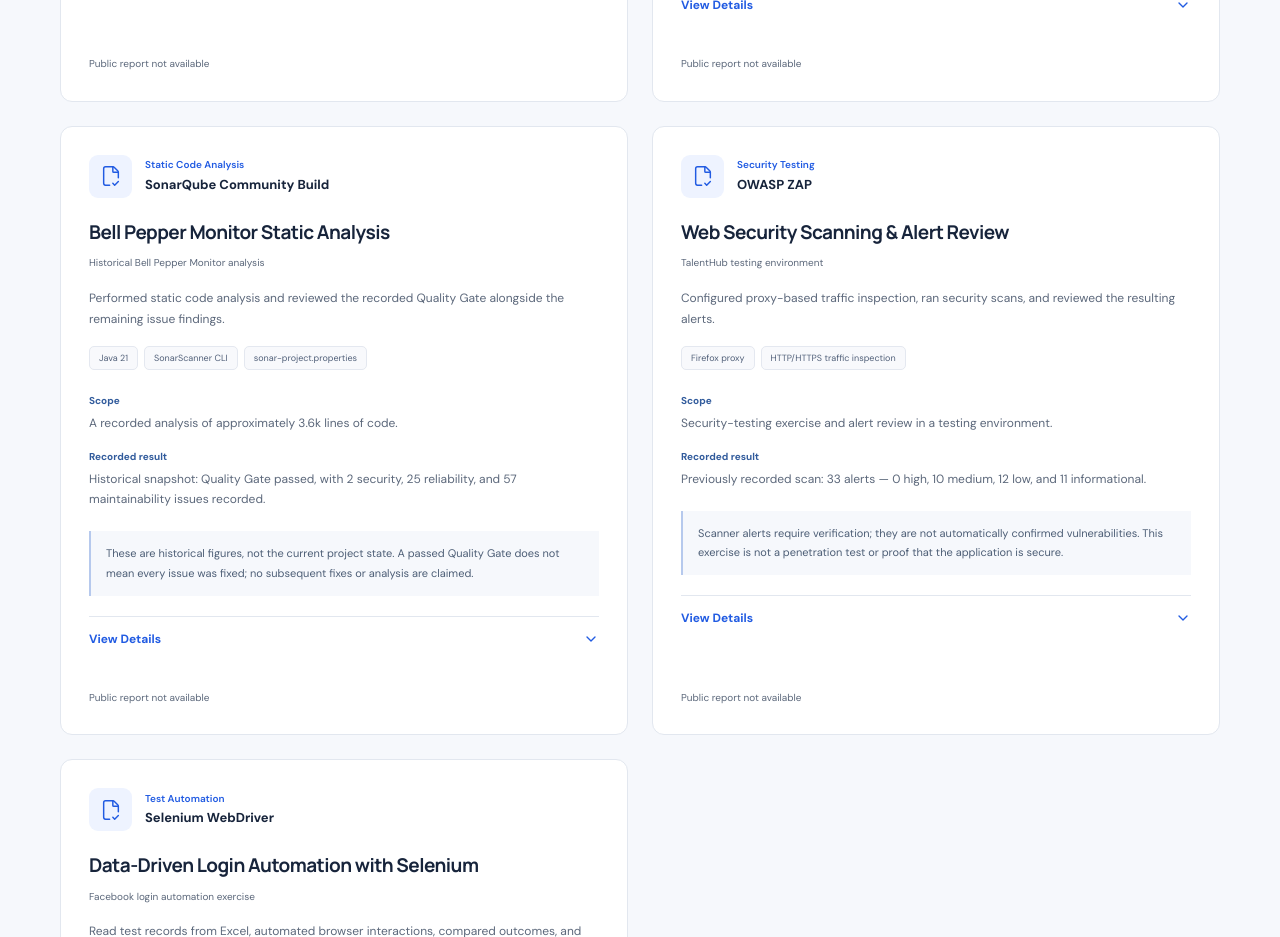
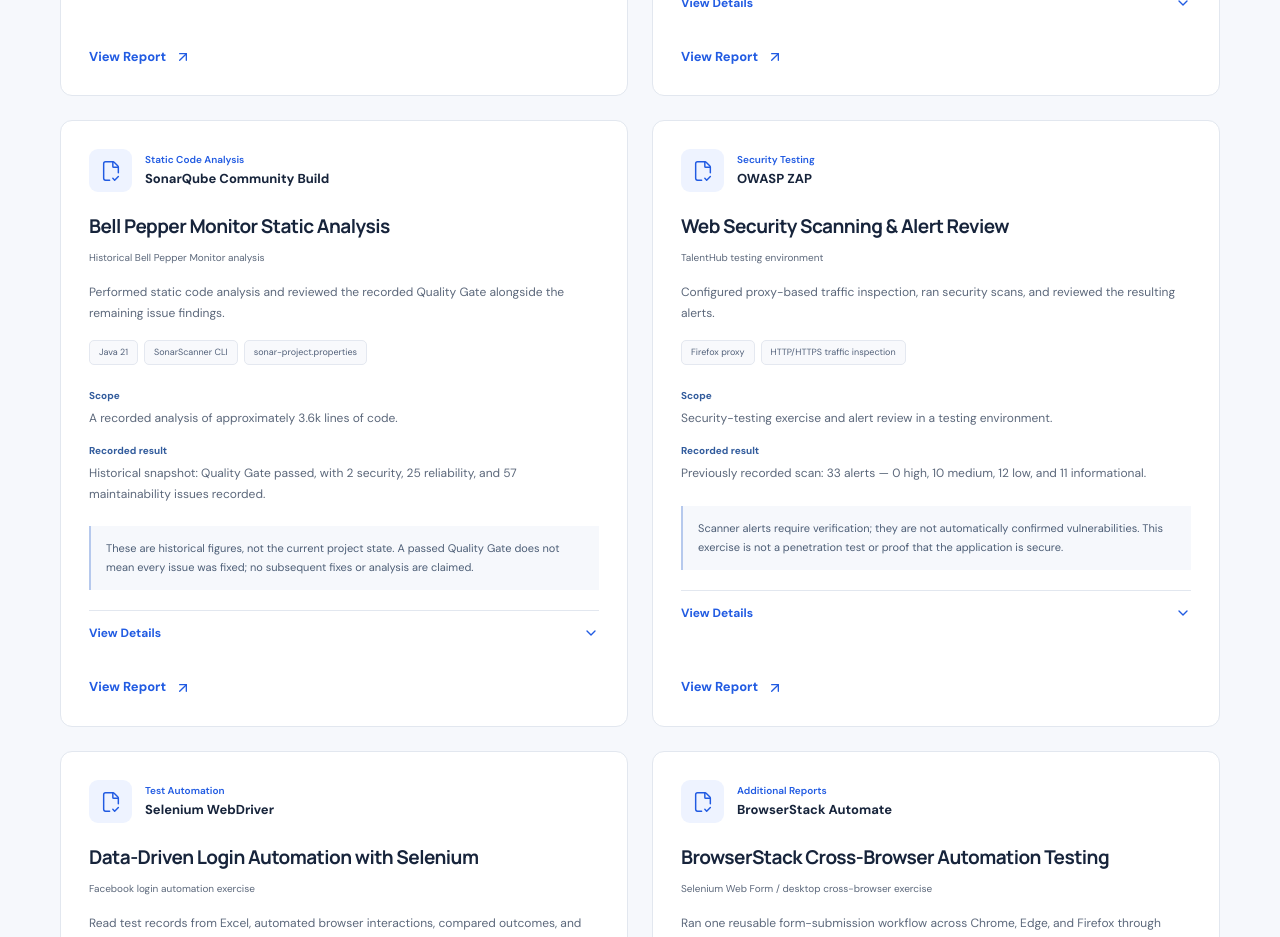
Before and after one commit to Chithranjaye2000/chithran-portfolio, a React (Vite) app: page / in a window 1280 px wide. Shown: the part 5880-6817 px from the top of the page. Built offline with nearby package versions, Linux system fonts and the light colour scheme.

Commit message:
Update QA evidence cards and reports

```diff
--- a/src/components/sections/QaEvidence.jsx
+++ b/src/components/sections/QaEvidence.jsx
@@ -20,6 +20,7 @@
   mobile: Smartphone,
   security: ShieldCheck,
   analysis: Code2,
+  reports: FileSearch,
 }
 
 export default function QaEvidence() {
@@ -40,7 +41,9 @@
           evidence-based analysis, and clear defect investigation.
         </SectionHeading>
         <ul className="qa-focus-areas" aria-label="QA areas of focus" data-reveal>
-          {qaCategories.map((category) => {
+          {qaCategories
+            .filter((category) => category.id !== 'reports')
+            .map((category) => {
               const Icon = icons[category.icon]
               return (
                 <li key={category.id}>
@@ -87,7 +90,7 @@
               ))}
             </div>
             <p className="qa-result-count" role="status" aria-atomic="true">
-              Showing {visible.length} {visible.length === 1 ? 'case study' : 'case studies'}
+              Showing {visible.length} QA {visible.length === 1 ? 'entry' : 'entries'}
             </p>
             <div className="qa-report-grid" id="qa-results" data-stagger>
               {visible.map((report) => (
--- a/src/components/ui/QaReportCard.jsx
+++ b/src/components/ui/QaReportCard.jsx
@@ -7,9 +7,9 @@
 export default function QaReportCard({ report }) {
   const category = qaCategories.find((item) => item.id === report.category)
   const hasPublicReport =
-    report.sourceReviewed &&
     report.publicReportApproved &&
-    (availableReports.has(report.reportUrl) || /^https:\/\//.test(report.reportUrl ?? ''))
+    (/^https:\/\//.test(report.reportUrl ?? '') ||
+      (report.sourceReviewed && availableReports.has(report.reportUrl)))
 
   return (
     <article className="qa-report-card" data-reveal data-tilt="quiet">
@@ -19,10 +19,14 @@
         </span>
         <div>
           <p className="qa-report-category">{category?.label}</p>
-          <p className="qa-report-tool">{report.primaryTool}</p>
+          {report.primaryTool && <p className="qa-report-tool">{report.primaryTool}</p>}
         </div>
       </div>
       <h3>{report.title}</h3>
+      {report.reportOnly ? (
+        <p className="qa-report-summary">Report link supplied by the portfolio owner.</p>
+      ) : (
+        <>
           <p className="qa-report-context">{report.context}</p>
           <p className="qa-report-summary">{report.summary}</p>
           <ul className="tags" aria-label="Supporting technologies">
@@ -56,6 +60,8 @@
               <p className="qa-source-note">{report.sourceNote}</p>
             </div>
           </details>
+        </>
+      )}
       <div className="qa-report-action">
         {hasPublicReport ? (
           <ExternalLink
--- a/src/data/qaReports.js
+++ b/src/data/qaReports.js
@@ -5,6 +5,7 @@
   { id: 'mobile', label: 'Mobile Testing', icon: 'mobile' },
   { id: 'security', label: 'Security Testing', icon: 'security' },
   { id: 'analysis', label: 'Static Code Analysis', icon: 'analysis' },
+  { id: 'reports', label: 'Additional Reports', icon: 'reports' },
 ]
 
 export const testingApproach = [
@@ -17,13 +18,13 @@
 ]
 
 export const qaEvidenceSource = {
-  label: 'Owner-supplied work summaries',
+  label: 'Evidence sources',
   description:
-    'These case studies are based on my supplied summaries of previous testing work. Original report PDFs have not been reviewed for this portfolio; public report copies are not available yet.',
+    'BrowserStack and Allure entries are based on reviewed, owner-supplied PDFs; the other seven use owner-supplied work summaries. Recorded results have not been independently rerun. Report links are supplied by the portfolio owner.',
 }
 
 // The owner approved these summaries as source material on 18 October 2026.
-// Summary approval does not authorise publication of the original PDFs or Drive folder.
+// Source review is separate from the owner's approval to display supplied report links.
 const summarySource = {
   summaryApproved: true,
   sourceReviewed: false,
@@ -36,6 +37,9 @@
   {
     ...summarySource,
     id: 'jmeter-talenthub',
+    reportUrl:
+      'https://drive.google.com/file/d/1hAXMtMY0IYMwKKd4SWbSrfQDMQthwZwj/view?usp=drive_link',
+    publicReportApproved: true,
     title: 'TalentHub Performance Testing',
     category: 'performance',
     primaryTool: 'Apache JMeter',
@@ -56,6 +60,8 @@
   {
     ...summarySource,
     id: 'playwright-myslt',
+    reportUrl: 'https://drive.google.com/file/d/1KpY3WYghDkWQLGpU31j93B8KV1xEmQvd/view?usp=sharing',
+    publicReportApproved: true,
     title: 'MySLT Portal Automation',
     category: 'automation',
     primaryTool: 'Playwright',
@@ -77,6 +83,9 @@
   {
     ...summarySource,
     id: 'rest-assured-api',
+    reportUrl:
+      'https://drive.google.com/file/d/1UJhjuG4Xsbr6SnXSKz-sfwWVDoDtSD4Z/view?usp=drive_link',
+    publicReportApproved: true,
     title: 'API Checks with REST Assured',
     category: 'api',
     primaryTool: 'REST Assured',
@@ -97,6 +106,8 @@
   {
     ...summarySource,
     id: 'appium-android',
+    reportUrl: 'https://drive.google.com/file/d/1Is1MiWgQRucojhvnXPzzJF18hRL5k94e/view?usp=sharing',
+    publicReportApproved: true,
     title: 'Android Settings Automation & Troubleshooting',
     category: 'mobile',
     primaryTool: 'Appium',
@@ -118,6 +129,9 @@
   {
     ...summarySource,
     id: 'sonarqube-bell-pepper',
+    reportUrl:
+      'https://drive.google.com/file/d/1D_roScySpSvPwO6NSPex8kOqAYHK2EMV/view?usp=drive_link',
+    publicReportApproved: true,
     title: 'Bell Pepper Monitor Static Analysis',
     category: 'analysis',
     primaryTool: 'SonarQube Community Build',
@@ -139,6 +153,8 @@
   {
     ...summarySource,
     id: 'zap-web-security',
+    reportUrl: 'https://drive.google.com/file/d/1m9WnqAjWrXB7x2fVXXOxHrF7xxJj5of3/view?usp=sharing',
+    publicReportApproved: true,
     title: 'Web Security Scanning & Alert Review',
     category: 'security',
     primaryTool: 'OWASP ZAP',
@@ -160,6 +176,9 @@
   {
     ...summarySource,
     id: 'selenium-data-driven-login',
+    reportUrl:
+      'https://drive.google.com/file/d/1IxzKtnLBHlPMu6Gu7fmGjPax9rz7Wzvx/view?usp=drive_link',
+    publicReportApproved: true,
     title: 'Data-Driven Login Automation with Selenium',
     category: 'automation',
     primaryTool: 'Selenium WebDriver',
@@ -177,4 +196,69 @@
     limitations:
       'Facebook detected or restricted automation in the expected-success cases. Successful Facebook authentication was not achieved; no credentials or personal information are published.',
   },
+  {
+    id: 'browserstack-report',
+    title: 'BrowserStack Cross-Browser Automation Testing',
+    category: 'reports',
+    primaryTool: 'BrowserStack Automate',
+    technologies: ['Java 17', 'Selenium RemoteWebDriver', 'TestNG', 'Maven', 'IntelliJ IDEA'],
+    context: 'Selenium Web Form / desktop cross-browser exercise',
+    summary:
+      'Ran one reusable form-submission workflow across Chrome, Edge, and Firefox through BrowserStack Automate, checking the page title and submission confirmation.',
+    scope:
+      'Three browser executions of the Selenium Web Form on Windows 11, validating the “Web form” title, text entry, submission, and “Received!” confirmation.',
+    result:
+      'The report records 3 tests and 3 passes, with 0 failures, 0 errors, and 0 skipped tests for the selected workflow.',
+    implementation: [
+      'Used a TestNG DataProvider to run the same test method on Chrome, Edge, and Firefox.',
+      'Configured Windows 11 remote browser capabilities and Selenium RemoteWebDriver sessions.',
+      'Asserted the page title and submission confirmation, and updated the BrowserStack session status.',
+      'Executed the suite through Maven and reviewed console output alongside BrowserStack session evidence.',
+      'Read connection credentials from environment variables and closed remote sessions in a finally block.',
+    ],
+    limitations:
+      'This recorded result covers only the selected desktop web-form workflow. It does not establish whole-site compatibility, mobile coverage, or visual-regression testing. Tests were not independently rerun.',
+    summaryApproved: true,
+    sourceReviewed: true,
+    sourceNote:
+      'Based on the supplied BrowserStack PDF report and its result screenshots. The reported execution was reviewed, not independently rerun.',
+    publicReportApproved: true,
+    reportUrl: 'https://drive.google.com/file/d/1rQNz1V44eTi1gbwfRDfTEvjOoKnZqXUu/view?usp=sharing',
+  },
+  {
+    id: 'allure-report',
+    title: 'Allure Reporting for Automated Facebook Login Testing',
+    category: 'reports',
+    primaryTool: 'Allure Report',
+    technologies: [
+      'Python',
+      'Selenium WebDriver',
+      'Pytest',
+      'Chrome / ChromeDriver',
+      'PyCharm',
+      'Allure CLI',
+    ],
+    context: 'Facebook negative-login automation and reporting exercise',
+    summary:
+      'Integrated Selenium and Pytest with Allure to capture negative-login execution results and review test status, diagnostic views, and step-level evidence.',
+    scope: 'Three negative Facebook login scenarios using invalid inputs in Google Chrome.',
+    result:
+      'The supplied report records 3 passed negative-login tests, with a displayed 100% pass rate for that selected suite.',
+    implementation: [
+      'Refactored procedural Python scripts into discoverable Pytest tests with explicit assertions.',
+      'Collected execution results with pytest --alluredir=allure-results and served them with the Allure CLI.',
+      'Reviewed overview, category, suite, graph, timeline, behavior, and package views.',
+      'Investigated individual test steps and attachments, including validation of failed login attempts.',
+      'Used XPath locators and test_*.py naming to support element targeting and batch discovery.',
+    ],
+    limitations:
+      'Passing negative checks means invalid login attempts were rejected; it does not demonstrate successful authentication, cross-browser coverage, or a security audit. The report includes retry history, so no first-attempt pass rate is claimed. Tests were not independently rerun.',
+    summaryApproved: true,
+    sourceReviewed: true,
+    sourceNote:
+      'Based on the supplied Allure PDF report and its result screenshots. The reported execution was reviewed, not independently rerun.',
+    publicReportApproved: true,
+    reportUrl:
+      'https://drive.google.com/file/d/1vkCMdseZSlUQACUEZ209lRM6zVGy1Hlu/view?usp=drive_link',
+  },
 ]
```
Also changed, not shown: 2 other files (tests, documents, lock files or other folders). Lines whose indentation alone changed are shown as unchanged.
